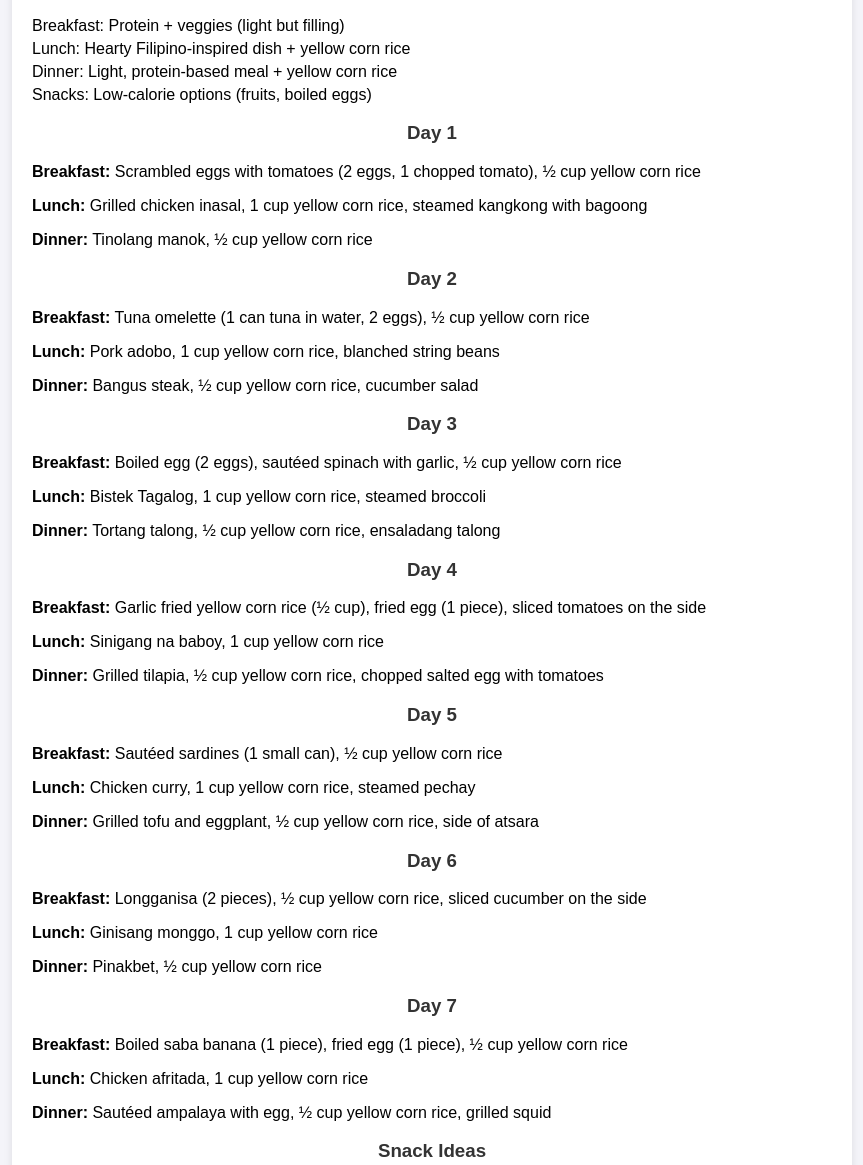
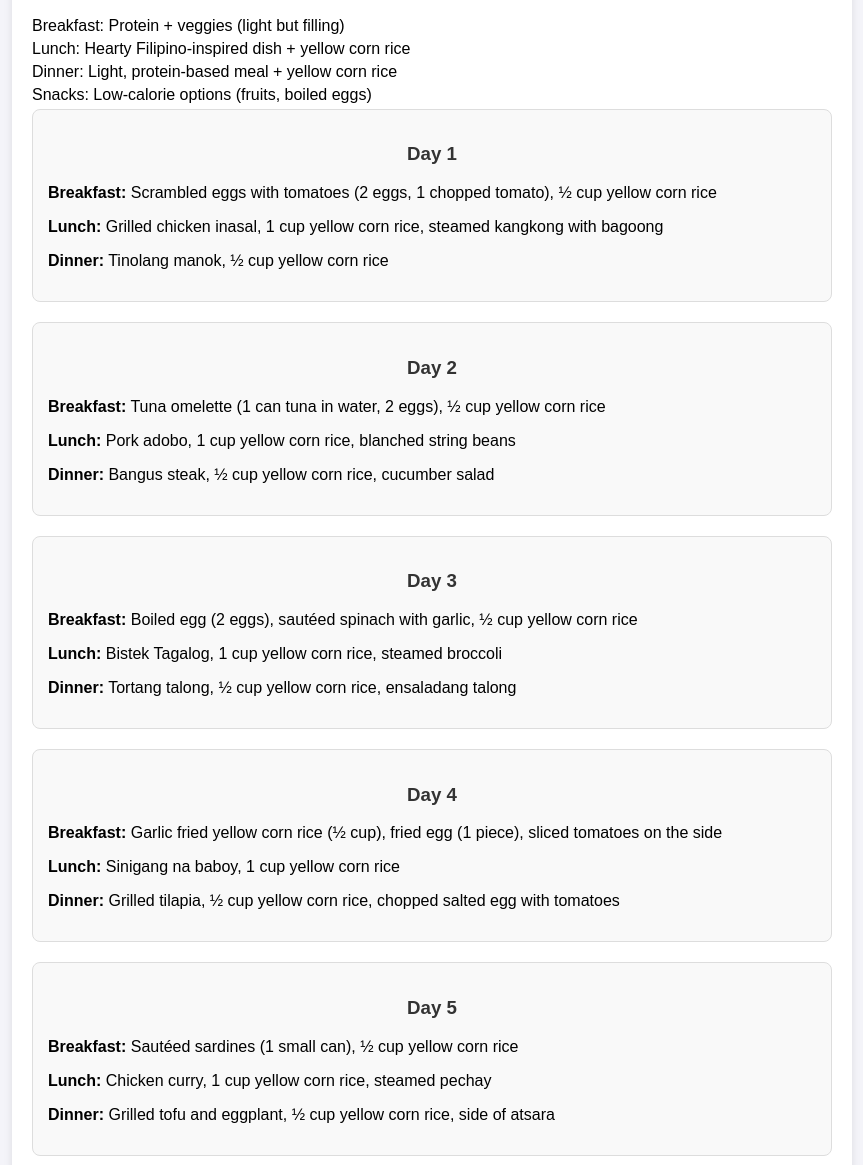
Before and after one commit to zylrey/mealprep, a plain HTML site: page index.html in a window 1280 px wide. Shown: the part 171-1336 px from the top of the page, without its empty margins (208-1071 px from the left). Drawn offline with Linux system fonts and the light colour scheme.

Commit message:
update ini comm

```diff
--- a/index.html
+++ b/index.html
@@ -23,6 +23,13 @@
             border-radius: 8px;
             max-width: 800px;
         }
+        .day-plan {
+            border: 1px solid #ddd;
+            padding: 15px;
+            margin-bottom: 20px;
+            border-radius: 8px;
+            background-color: #f9f9f9;
+        }
         ul, ol {
             margin: 0;
             padding: 0;
@@ -45,40 +52,54 @@
             <li>Snacks: Low-calorie options (fruits, boiled eggs)</li>
         </ul>
 
+        <div class="day-plan">
             <h3>Day 1</h3>
             <p><strong>Breakfast:</strong> Scrambled eggs with tomatoes (2 eggs, 1 chopped tomato), ½ cup yellow corn rice</p>
             <p><strong>Lunch:</strong> Grilled chicken inasal, 1 cup yellow corn rice, steamed kangkong with bagoong</p>
             <p><strong>Dinner:</strong> Tinolang manok, ½ cup yellow corn rice</p>
+        </div>
 
+        <div class="day-plan">
             <h3>Day 2</h3>
             <p><strong>Breakfast:</strong> Tuna omelette (1 can tuna in water, 2 eggs), ½ cup yellow corn rice</p>
             <p><strong>Lunch:</strong> Pork adobo, 1 cup yellow corn rice, blanched string beans</p>
             <p><strong>Dinner:</strong> Bangus steak, ½ cup yellow corn rice, cucumber salad</p>
+        </div>
 
+        <div class="day-plan">
             <h3>Day 3</h3>
             <p><strong>Breakfast:</strong> Boiled egg (2 eggs), sautéed spinach with garlic, ½ cup yellow corn rice</p>
             <p><strong>Lunch:</strong> Bistek Tagalog, 1 cup yellow corn rice, steamed broccoli</p>
             <p><strong>Dinner:</strong> Tortang talong, ½ cup yellow corn rice, ensaladang talong</p>
+        </div>
 
+        <div class="day-plan">
             <h3>Day 4</h3>
             <p><strong>Breakfast:</strong> Garlic fried yellow corn rice (½ cup), fried egg (1 piece), sliced tomatoes on the side</p>
             <p><strong>Lunch:</strong> Sinigang na baboy, 1 cup yellow corn rice</p>
             <p><strong>Dinner:</strong> Grilled tilapia, ½ cup yellow corn rice, chopped salted egg with tomatoes</p>
+        </div>
 
+        <div class="day-plan">
             <h3>Day 5</h3>
             <p><strong>Breakfast:</strong> Sautéed sardines (1 small can), ½ cup yellow corn rice</p>
             <p><strong>Lunch:</strong> Chicken curry, 1 cup yellow corn rice, steamed pechay</p>
             <p><strong>Dinner:</strong> Grilled tofu and eggplant, ½ cup yellow corn rice, side of atsara</p>
+        </div>
 
+        <div class="day-plan">
             <h3>Day 6</h3>
             <p><strong>Breakfast:</strong> Longganisa (2 pieces), ½ cup yellow corn rice, sliced cucumber on the side</p>
             <p><strong>Lunch:</strong> Ginisang monggo, 1 cup yellow corn rice</p>
             <p><strong>Dinner:</strong> Pinakbet, ½ cup yellow corn rice</p>
+        </div>
 
+        <div class="day-plan">
             <h3>Day 7</h3>
             <p><strong>Breakfast:</strong> Boiled saba banana (1 piece), fried egg (1 piece), ½ cup yellow corn rice</p>
             <p><strong>Lunch:</strong> Chicken afritada, 1 cup yellow corn rice</p>
             <p><strong>Dinner:</strong> Sautéed ampalaya with egg, ½ cup yellow corn rice, grilled squid</p>
+        </div>
 
         <h3>Snack Ideas</h3>
         <ul>
```
Lines whose indentation alone changed are shown as unchanged.
